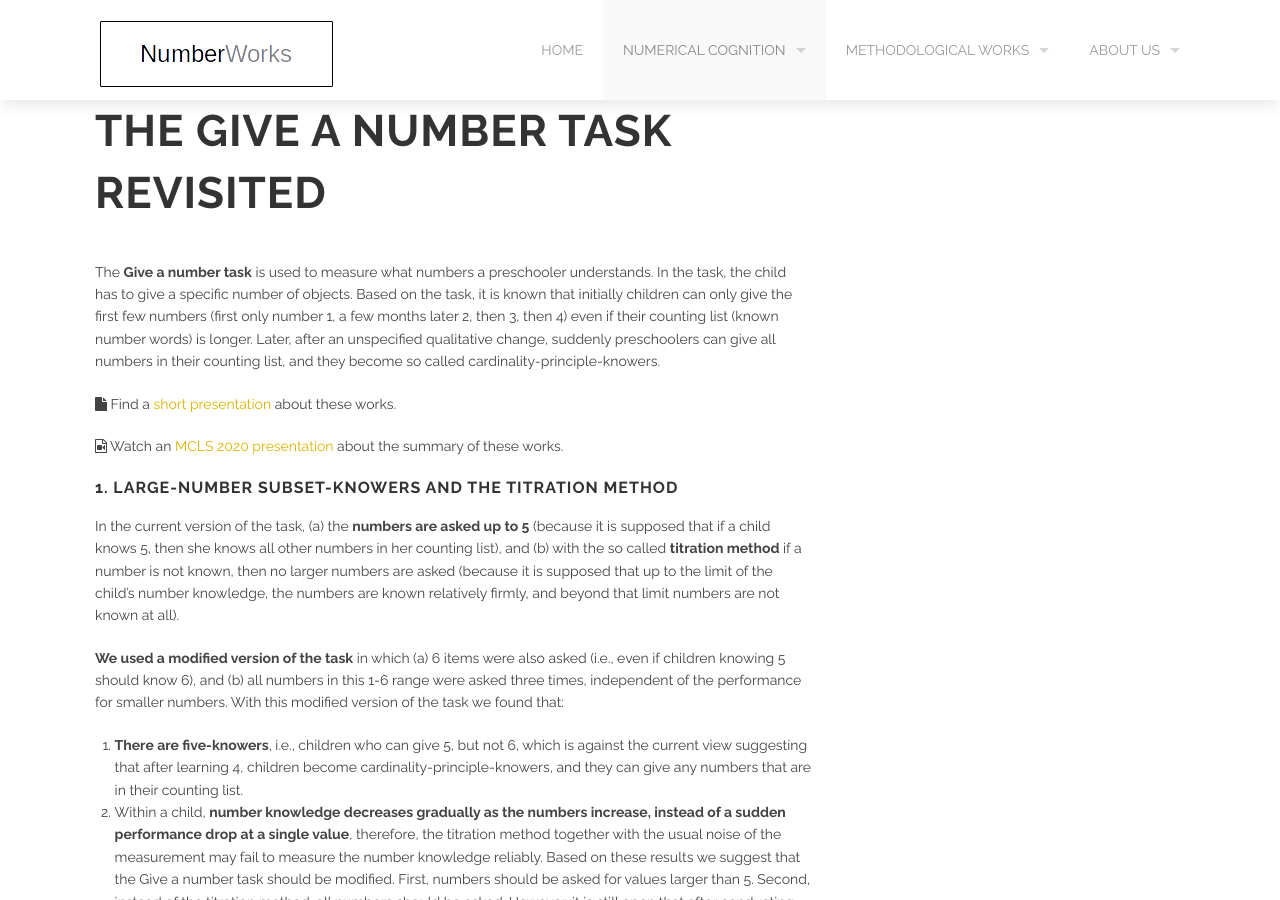
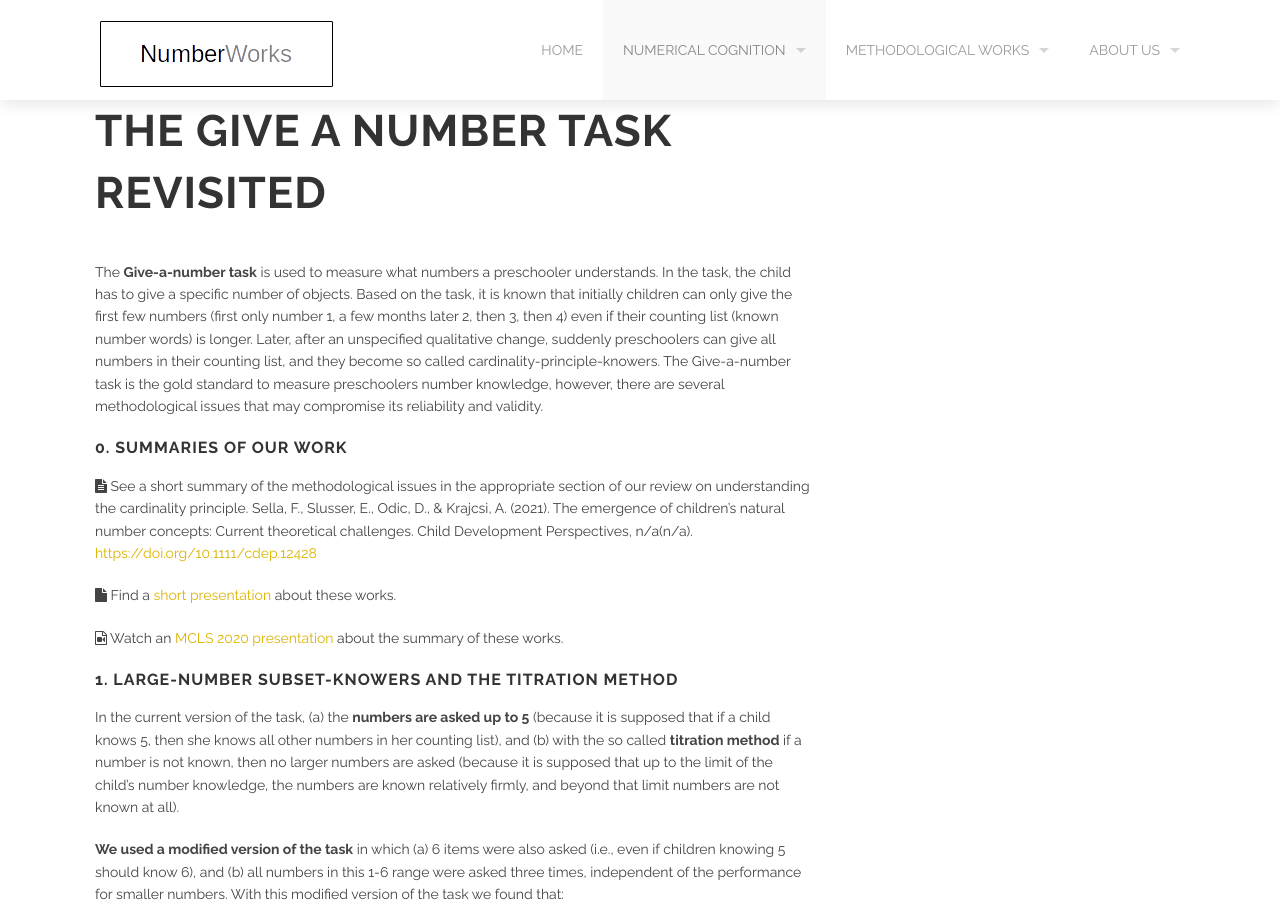
Before and after one commit to theNumberWorks/numberworks_website, a Jekyll site: the page built from the_give_a_number_task_revisited.md, in a window 1280 px wide and 900 px high. Built offline with Jekyll 4.4.1, drawn with Linux system fonts in a browser that asks for light colours.

Commit message:
Update the_give_a_number_task_revisited.md

```diff
--- a/the_give_a_number_task_revisited.md
+++ b/the_give_a_number_task_revisited.md
@@ -4,7 +4,11 @@ title:  The Give a number task revisited
 section_id: numerical_cognition
 ---
 
-The **Give a number task** is used to measure what numbers a preschooler understands. In the task, the child has to give a specific number of objects. Based on the task, it is known that initially children can only give the first few numbers (first only number 1, a few months later 2, then 3, then 4) even if their counting list (known number words) is longer. Later, after an unspecified qualitative change, suddenly preschoolers can give all numbers in their counting list, and they become so called cardinality-principle-knowers.
+The **Give-a-number task** is used to measure what numbers a preschooler understands. In the task, the child has to give a specific number of objects. Based on the task, it is known that initially children can only give the first few numbers (first only number 1, a few months later 2, then 3, then 4) even if their counting list (known number words) is longer. Later, after an unspecified qualitative change, suddenly preschoolers can give all numbers in their counting list, and they become so called cardinality-principle-knowers. The Give-a-number task is the gold standard to measure preschoolers number knowledge, however, there are several methodological issues that may compromise its reliability and validity.
+
+### 0. Summaries of our work
+
+<i class='fa fa-file-text'></i> See a short summary of the methodological issues in the appropriate section of our review on understanding the cardinality principle. Sella, F., Slusser, E., Odic, D., & Krajcsi, A. (2021). The emergence of children’s natural number concepts: Current theoretical challenges. Child Development Perspectives, n/a(n/a). [https://doi.org/10.1111/cdep.12428](https://doi.org/10.1111/cdep.12428)
 
 <i class='fa fa-file'></i> Find a [short presentation](https://docs.google.com/presentation/d/1owAbT48vQhKDpEwzqBacLeAqK1nn39NauQV_EwTwZsA/edit?usp=sharing) about these works.
 
```
